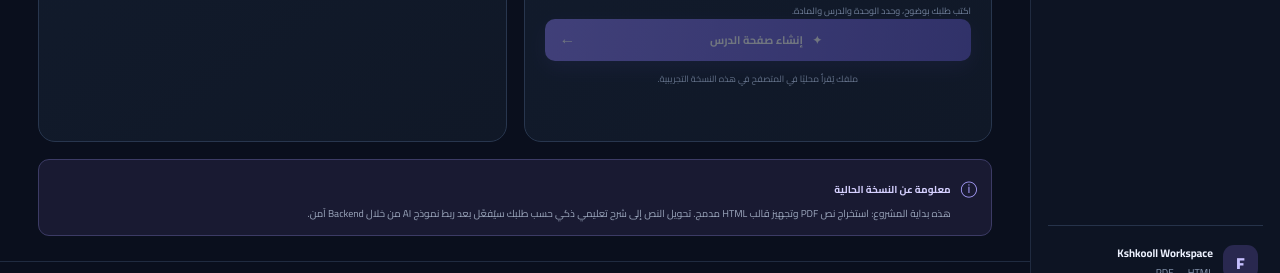
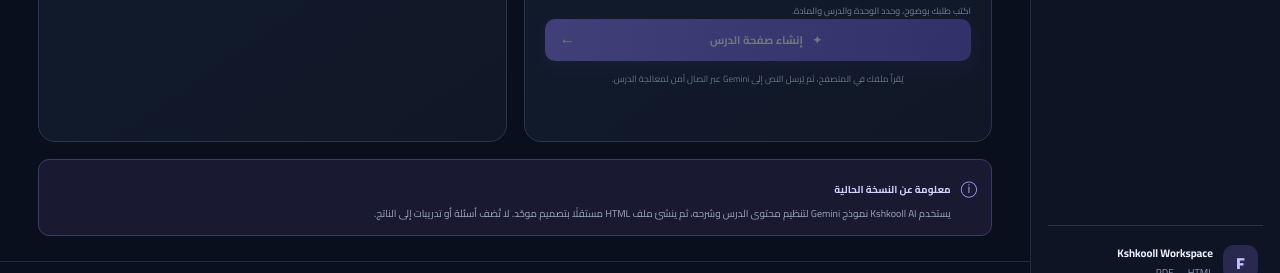
Before and after one commit to fkhames819-cloud/kshkooll-ai, a plain HTML site: page index.html in a window 1280 px wide. Shown: the part 671-944 px from the top of the page. Drawn offline with Linux system fonts and the light colour scheme.

Commit message:
Update interface for Gemini-powered lesson generation

```diff
--- a/index.html
+++ b/index.html
@@ -32,7 +32,7 @@
 <div class="field"><label for="lessonPrompt">ماذا تريد أن تنشئ؟</label><textarea id="lessonPrompt" rows="3" placeholder="مثال: أنشئ شرح الدرس الأول من الوحدة الأولى في مادة البرمجة."></textarea><div class="field-hint">اكتب طلبك بوضوح، وحدد الوحدة والدرس والمادة.</div></div>
 
 <button class="primary-btn" id="generateBtn" disabled><span>✦</span> إنشاء صفحة الدرس <span class="btn-arrow">←</span></button>
-<p class="privacy-note">ملفك يُقرأ محليًا في المتصفح في هذه النسخة التجريبية.</p>
+<p class="privacy-note">يُقرأ ملفك في المتصفح، ثم يُرسل النص إلى Gemini عبر اتصال آمن لمعالجة الدرس.</p>
 </section>
 <section class="panel output-panel">
 <div class="panel-title"><div class="title-icon purple">▤</div><div><h2>معاينة الناتج</h2><p>ستظهر هنا صفحة الدرس بعد الإنشاء</p></div><span class="html-tag">HTML</span></div>
@@ -40,7 +40,7 @@
 <div class="result-area" id="resultArea" hidden><div class="result-top"><div><span class="result-dot"></span><b>تم تجهيز مسودة HTML</b></div><span id="resultWordCount">0 كلمة مستخرجة</span></div><div class="preview-frame"><iframe id="previewFrame" title="معاينة صفحة الدرس" sandbox=""></iframe></div><div class="result-actions"><button class="secondary-btn" id="copyBtn">نسخ كود HTML</button><button class="primary-btn small-btn" id="downloadBtn">تنزيل ملف HTML ↓</button></div></div>
 </section>
 </div>
-<div class="notice"><span>ⓘ</span><div><b>معلومة عن النسخة الحالية</b><p>هذه بداية المشروع: استخراج نص PDF وتجهيز قالب HTML مدمج. تحويل النص إلى شرح تعليمي ذكي حسب طلبك سيُفعّل بعد ربط نموذج AI من خلال Backend آمن.</p></div></div>
+<div class="notice"><span>ⓘ</span><div><b>معلومة عن النسخة الحالية</b><p>يستخدم Kshkooll AI نموذج Gemini لتنظيم محتوى الدرس وشرحه، ثم ينشئ ملف HTML مستقلًا بتصميم موحّد. لا تُضف أسئلة أو تدريبات إلى الناتج.</p></div></div>
 </section>
 <footer class="footer"><span>Kshkooll AI</span> · صُمم لإنشاء محتوى تعليمي منظم</footer>
 </main>
```
